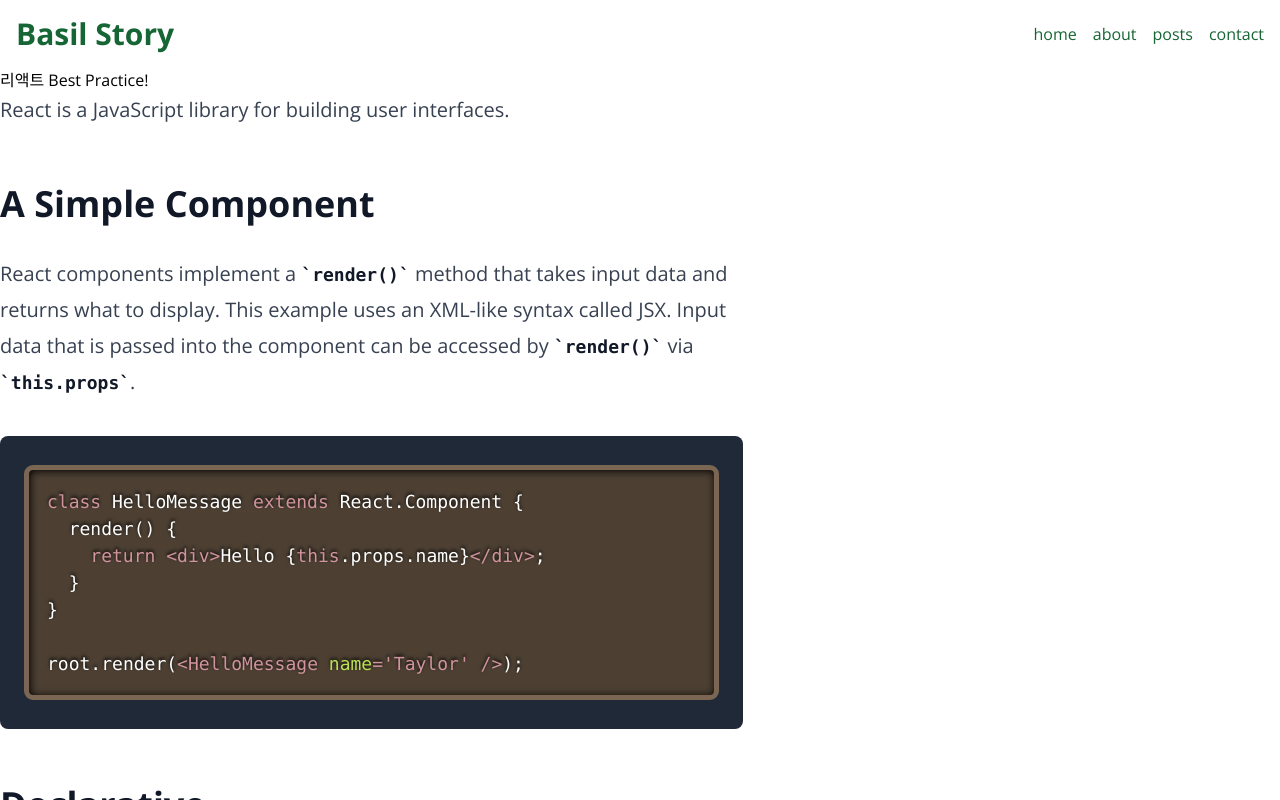
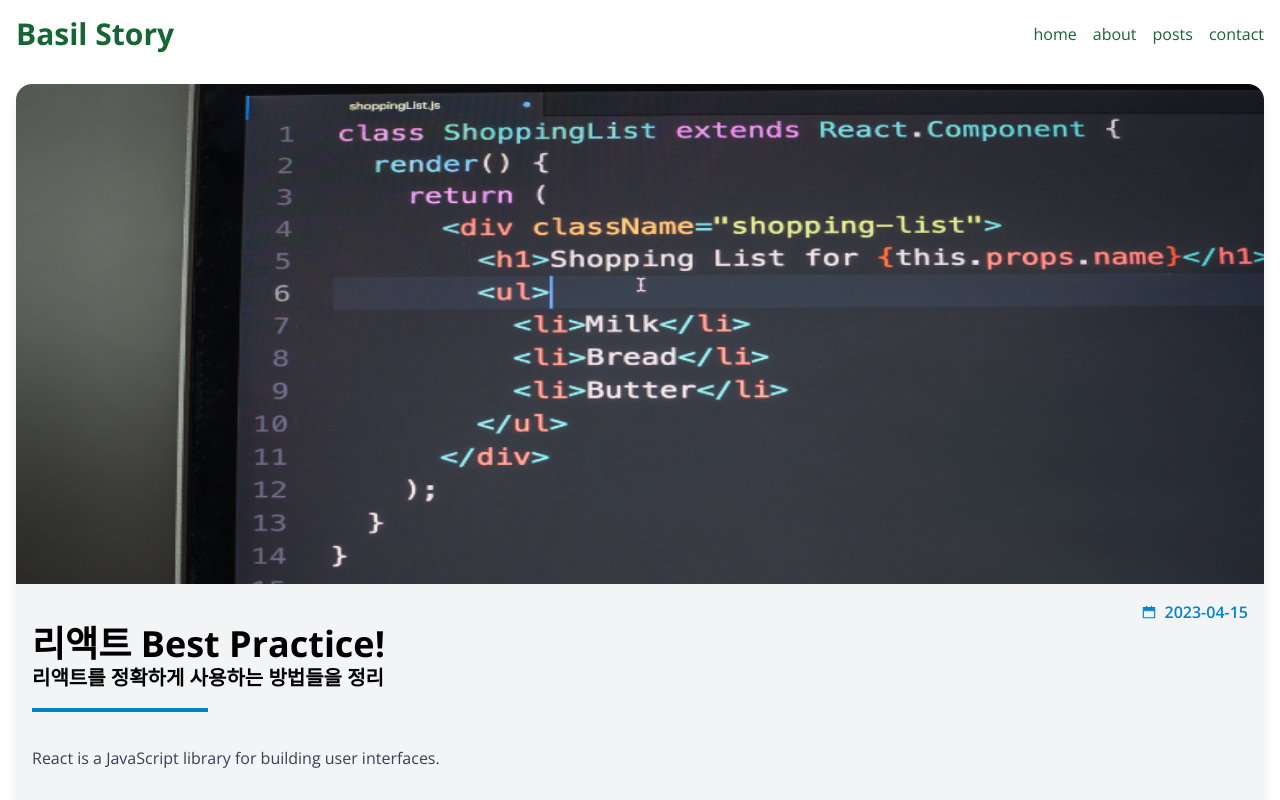
Before and after one commit to JOHNKIM-KK/basil-story, a Next.js app: page /posts/best-react-practices in a window 1280 px wide. Built offline with nearby package versions, Linux system fonts and the light colour scheme.

Commit message:
(feat): 마크다운 리펙토링, 어바웃 페이지 구현

```diff
--- a/next.config.js
+++ b/next.config.js
@@ -1,4 +1,9 @@
 /** @type {import('next').NextConfig} */
-const nextConfig = {}
 
-module.exports = nextConfig
+const nextConfig = {
+  images: {
+    domains: ["images.unsplash.com"],
+  },
+};
+
+module.exports = nextConfig;
--- a/package.json
+++ b/package.json
@@ -20,6 +20,7 @@
     "postcss": "8.4.28",
     "react": "18.2.0",
     "react-dom": "18.2.0",
+    "react-icons": "^4.11.0",
     "react-markdown": "^8.0.7",
     "react-multi-carousel": "^2.8.4",
     "react-syntax-highlighter": "^15.5.0",
--- a/src/app/about/page.tsx
+++ b/src/app/about/page.tsx
@@ -1,3 +1,11 @@
+import Hero from "@/app/components/hero";
+import AboutInfo from "@/app/components/AboutInfo";
+
 export default function AboutPage() {
-  return <div>바질에 대하여</div>;
+  return (
+    <section className="mt-5">
+      <Hero />
+      <AboutInfo />
+    </section>
+  );
 }
--- /dev/null
+++ b/src/app/components/AboutInfo.tsx
@@ -0,0 +1,19 @@
+export default function AboutInfo() {
+  return (
+    <div
+      className={
+        "bg-gray-100 rounded-2xl mt-10 p-20 flex flex-col items-center"
+      }
+    >
+      <h2 className="text-2xl font-bold mb-2">What do We do?</h2>
+      <p>
+        We are a community website where you can share basil cultivation
+        methods, recipes using basil, and more.
+      </p>
+      <h2 className="text-2xl font-bold mt-10 mb-2">
+        What programming language was used?
+      </h2>
+      <p>React, NextJS , tailwindCSS</p>
+    </div>
+  );
+}
--- /dev/null
+++ b/src/app/components/AdjacentPostCard.tsx
@@ -0,0 +1,37 @@
+import { TPost } from "@/service/post";
+import Link from "next/link";
+import Image from "next/image";
+import { FaArrowLeft, FaArrowRight } from "react-icons/fa";
+
+type Props = {
+  post: TPost;
+  type: "prev" | "next";
+};
+
+const ICON_CLASS =
+  "text-5xl m-4 text-yellow-300 transition-all group-hover:text-6xl";
+
+export default function AdjacentPostCard({
+  post: { path, title, description },
+  type,
+}: Props) {
+  return (
+    <Link href={`/posts/${path}`} className="relative w-full bg-black max-h-56">
+      <Image
+        className="w-full opacity-40"
+        src={`/images/posts/${path}.png`}
+        alt={title}
+        width={150}
+        height={100}
+      />
+      <div className="group absolute top-1/2 left-1/2 -translate-x-1/2 -translate-y-1/2 w-full flex justify-around items-center text-white px-8">
+        {type === "prev" && <FaArrowLeft className={ICON_CLASS} />}
+        <div className="w-full text-center">
+          <h3 className="text-3xl font-bold">{title}</h3>
+          <p className="font-bold">{description}</p>
+        </div>
+        {type === "next" && <FaArrowRight className={ICON_CLASS} />}
+      </div>
+    </Link>
+  );
+}
--- a/src/app/components/MarkdownViewer.tsx
+++ b/src/app/components/MarkdownViewer.tsx
@@ -3,7 +3,8 @@
 import ReactMarkdown from "react-markdown";
 import remarkGfm from "remark-gfm";
 import { Prism as SyntaxHighlighter } from "react-syntax-highlighter";
-import { dark } from "react-syntax-highlighter/dist/esm/styles/prism";
+import { materialDark } from "react-syntax-highlighter/dist/esm/styles/prism";
+import Image from "next/image";
 
 type TMarkdownViewProps = {
   content: string;
@@ -11,26 +12,35 @@
 export default function MarkdownViewer({ content }: TMarkdownViewProps) {
   return (
     <ReactMarkdown
-      className={"prose lg:prose-xl"}
-      remarkPlugins={[[remarkGfm]]}
+      className="prose max-w-none"
+      remarkPlugins={[remarkGfm]}
       components={{
         code({ node, inline, className, children, ...props }) {
           const match = /language-(\w+)/.exec(className || "");
           return !inline && match ? (
             <SyntaxHighlighter
-              {...props}
-              style={dark}
               language={match[1]}
               PreTag="div"
+              {...props}
+              style={materialDark}
             >
               {String(children).replace(/\n$/, "")}
             </SyntaxHighlighter>
           ) : (
-            <code {...props} className={className}>
+            <code className={className} {...props}>
               {children}
             </code>
           );
         },
+        img: (image) => (
+          <Image
+            className="w-full max-h-60 object-cover"
+            src={image.src || ""}
+            alt={image.alt || ""}
+            width={500}
+            height={350}
+          />
+        ),
       }}
     >
       {content}
--- /dev/null
+++ b/src/app/components/PostContent.tsx
@@ -0,0 +1,19 @@
+import { AiTwotoneCalendar } from "react-icons/ai";
+import MarkdownViewer from "@/app/components/MarkdownViewer";
+import { TPostData } from "@/service/post";
+
+export default function PostContent({ post }: { post: TPostData }) {
+  const { title, description, date, content } = post;
+  return (
+    <section className="flex flex-col p-4">
+      <div className="flex items-center self-end text-sky-600">
+        <AiTwotoneCalendar />
+        <p className="font-semibold ml-2">{date.toString()}</p>
+      </div>
+      <h1 className="text-4xl font-bold">{title}</h1>
+      <p className="text-xl font-bold">{description}</p>
+      <div className="w-44 border-2 border-sky-600 mt-4 mb-8" />
+      <MarkdownViewer content={content} />
+    </section>
+  );
+}
--- a/src/app/posts/[slug]/page.tsx
+++ b/src/app/posts/[slug]/page.tsx
@@ -1,5 +1,7 @@
 import { getPostData } from "@/service/post";
-import MarkdownViewer from "@/app/components/MarkdownViewer";
+import Image from "next/image";
+import PostContent from "@/app/components/PostContent";
+import AdjacentPostCard from "@/app/components/AdjacentPostCard";
 
 type TProps = {
   params: {
@@ -9,11 +11,22 @@
 
 export default async function PostPage({ params: { slug } }: TProps) {
   const post = await getPostData(slug);
+  const { title, path, next, prev } = post;
 
   return (
-    <>
-      <h1>{post.title}</h1>
-      <MarkdownViewer content={post.content} />
-    </>
+    <article className="rounded-2xl overflow-hidden bg-gray-100 shadow-lg m-4">
+      <Image
+        className={"w-full h-1/5 max-h-[500px]"}
+        src={`/images/posts/${path}.png`}
+        alt={title}
+        width={760}
+        height={420}
+      />
+      <PostContent post={post} />
+      <section className="flex shadow-md">
+        {prev && <AdjacentPostCard post={prev} type="prev" />}
+        {next && <AdjacentPostCard post={next} type="next" />}
+      </section>
+    </article>
   );
 }
--- a/src/service/post.ts
+++ b/src/service/post.ts
@@ -9,7 +9,11 @@
   path: string;
   featured: boolean;
 };
-export type TPostData = TPost & { content: string };
+export type TPostData = TPost & {
+  content: string;
+  next: TPost | null;
+  prev: TPost | null;
+};
 
 export async function getAllPost(): Promise<TPost[]> {
   const filePath = path.join(process.cwd(), "data", "posts.json");
@@ -27,12 +31,15 @@
 
 export async function getPostData(fileName: string): Promise<TPostData> {
   const filePath = path.join(process.cwd(), "data", "posts", `${fileName}.md`);
-  const metadata = await getAllPost().then((posts) =>
-    posts.find((post) => post.path === fileName),
-  );
-  if (!metadata)
-    throw new Error(`${fileName}에 해당하는 포스트를 찾을 수 없음`);
+  const posts = await getAllPost();
+  const post = posts.find((post) => post.path === fileName);
+
+  if (!post) throw new Error(`${fileName}에 해당하는 포스트를 찾을 수 없음`);
+
+  const index = posts.indexOf(post);
+  const next = index > 0 ? posts[index - 1] : null;
+  const prev = index < posts.length - 1 ? posts[index + 1] : null;
 
   const content = await readFile(filePath, "utf-8");
-  return { ...metadata, content };
+  return { ...post, content, next, prev };
 }
```
Also changed, not shown: 1 other file (tests, documents, lock files or other folders).
